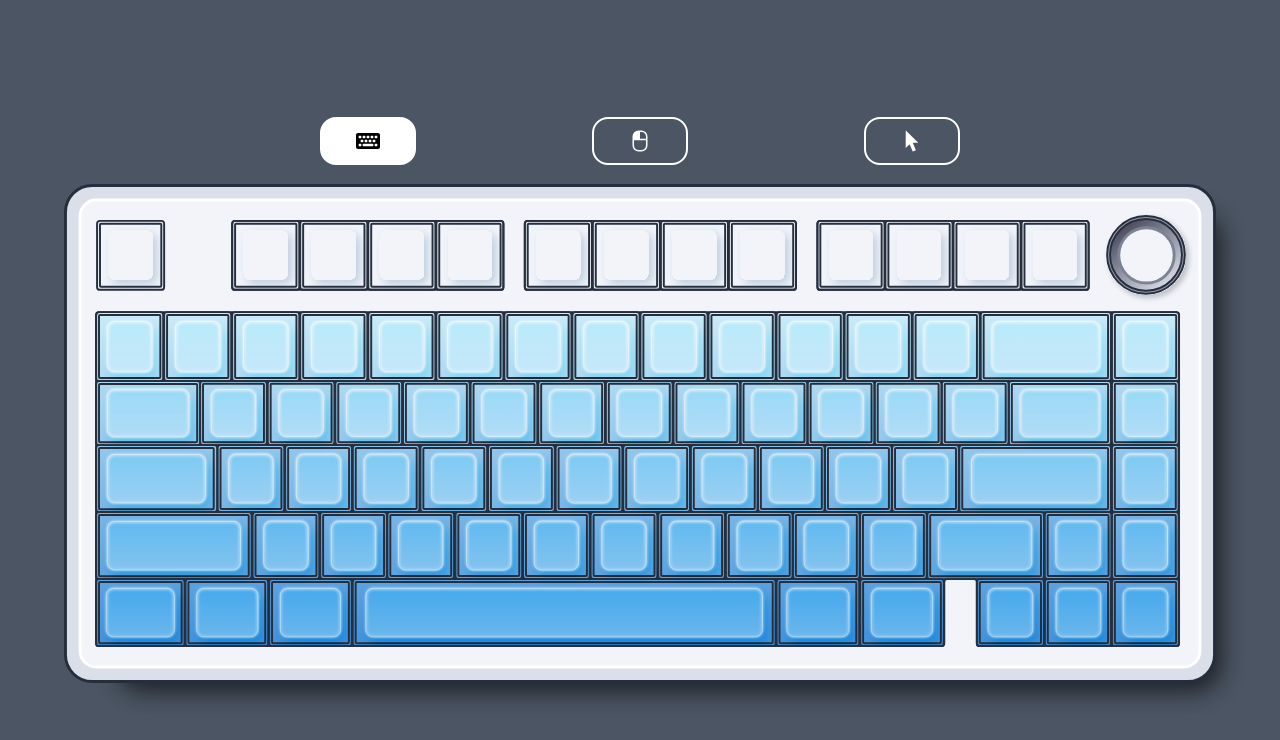
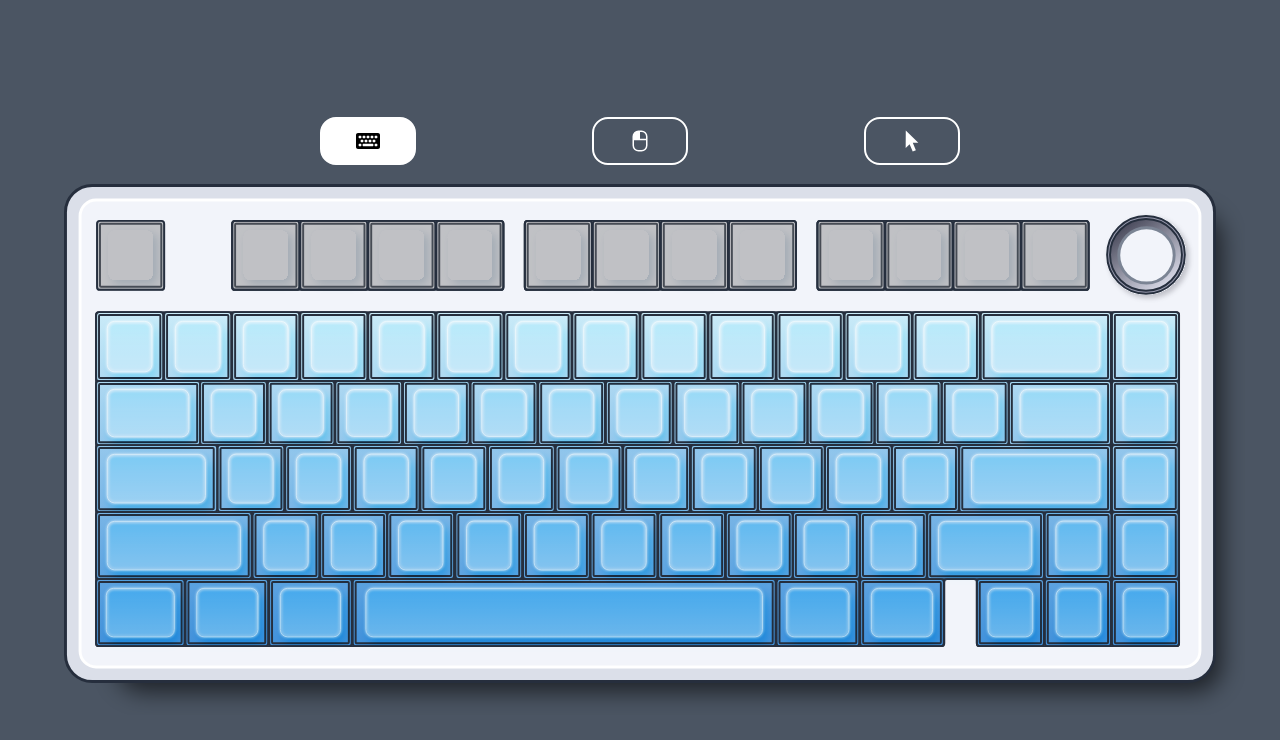
Before and after one commit to metzo32/keyboard, a React (Vite) app: page / in a window 1280 px wide. Shown: the top 740 px of the page. Built offline with nearby package versions, Linux system fonts and the light colour scheme.

Commit message:
비활성화 디자인 추가

```diff
--- a/src/App.tsx
+++ b/src/App.tsx
@@ -4,7 +4,8 @@ import "./styles/styles.css";
 import keyboard from "./assets/svg/keyboard_base.svg";
 import KeysLegacy from "./components/KeysOriginal";
 import keyboardOff from "./assets/svg/keyboard_off.svg";
-import shadow from "./assets/svg/shadow.svg"
+import shadow from "./assets/svg/shadow.svg";
+import deactivate from "./assets/svg/deactivate.svg";
 import Keys from "./components/Keys";
 import Description from "./components/Description";
 import MaskLED from "./components/MaskLED";
@@ -42,18 +43,16 @@ function App() {
   };
 
   const brightnessStyle = useMemo(() => {
-    return { filter: lightOn ? `brightness(${100 - knobValue}%)` : "brightness(100%)" };
+    return {
+      filter: lightOn ? `brightness(${100 - knobValue}%)` : "brightness(100%)",
+    };
   }, [lightOn, knobValue]);
-
-
 
   return (
     <div className="background">
-
-
       <ModeButtons onButtonGroupChange={handleButtonGroupChange} />
       <div className="base">
-        <img src={shadow} alt="shadow" className="base-shadow"/>
+        <img src={shadow} alt="shadow" className="base-shadow" />
         <Keys
           onLightToggle={lightHandler}
           typingOn={typingOn}
@@ -75,12 +74,18 @@ function App() {
           className="keyboard"
           style={brightnessStyle}
         />
+
+        {typingOn ? (
+          <img src={deactivate} alt="deactivate" className="deactivate" />
+        ) : (
+          <></>
+        )}
+
         {lightOn ? (
           <MaskLED />
         ) : (
           <>
-          <img src={keyboardOff} alt="keyboard" className="off" />
-
+            <img src={keyboardOff} alt="keyboard" className="off" />
           </>
         )}
       </div>
--- a/src/components/Keys.tsx
+++ b/src/components/Keys.tsx
@@ -7,7 +7,7 @@ import mainKeys, {
   escKey,
   AudioType,
 } from "../assets/data/keyArray";
-import useAudioPlayer from "../components/hooks/AudioPlay"
+import useAudioPlayer from "../components/hooks/AudioPlay";
 
 interface KeysProps {
   onLightToggle: () => void;
@@ -26,7 +26,6 @@ export default function Keys({
   onKnobChange,
   onLightOn,
 }: KeysProps) {
-
   const [knobValue, setKnobValue] = useState<number>(0);
   const { playHandler } = useAudioPlayer();
 
@@ -45,22 +44,38 @@ export default function Keys({
       const pressedKey = event.key.toLowerCase();
       const pressedLocation =
         event.location === 1 ? "L" : event.location === 2 ? "R" : "";
-      console.log(pressedKey)
-      if (pressedKey === "capslock" && !event.getModifierState("CapsLock"))
-        return;
+
+      if (pressedKey === "capslock") {
+        // CapsLock이 활성화된 상태가 아니라면 return
+        if (!event.getModifierState("CapsLock")) return;
+
+        const audioFile = findAudioFile(pressedKey);
+        if (audioFile) {
+          playHandler(audioFile); // CapsLock일 때도 오디오 재생
+        }
+
+        const buttonElement = document.querySelector(
+          `button[data-code="capslock"]`
+        );
+        if (buttonElement) {
+          buttonElement.classList.add("test");
+
+          setTimeout(() => {
+            buttonElement.classList.remove("test");
+          }, 150);
+        }
+        return; // CapsLock의 경우 여기서 종료
+      }
+
       const audioFile = findAudioFile(pressedKey);
-
       if (audioFile) {
         event.preventDefault();
         playHandler(audioFile);
 
-        // location이 있는 경우 왼쪽("L") 또는 오른쪽("R")으로 매핑
         const locationSelector = pressedLocation
           ? `[data-location="${pressedLocation}"]`
           : "";
-
         const selectedKey = pressedKey === "\\" ? "\\\\" : pressedKey;
-
 
         const buttonElement = document.querySelector(
           `button[data-code="${selectedKey}"]${locationSelector}`
@@ -68,7 +83,6 @@ export default function Keys({
 
         if (buttonElement) {
           buttonElement.classList.add("test");
-          console.log(buttonElement, "추가");
         }
       }
     };
@@ -90,7 +104,6 @@ export default function Keys({
 
       if (buttonElement) {
         buttonElement.classList.remove("test");
-        console.log(buttonElement, "제거");
       }
     };
 
--- a/src/styles/styles.css
+++ b/src/styles/styles.css
@@ -53,8 +53,9 @@
   opacity-60;
 }
 
-.on {
-  @apply absolute z-10 w-screen h-auto;
+.deactivate {
+  @apply absolute z-10 w-screen h-auto
+  opacity-40;
 }
 
 .off {
```
Also changed, not shown: src/assets/svg/deactivate.svg (added).
